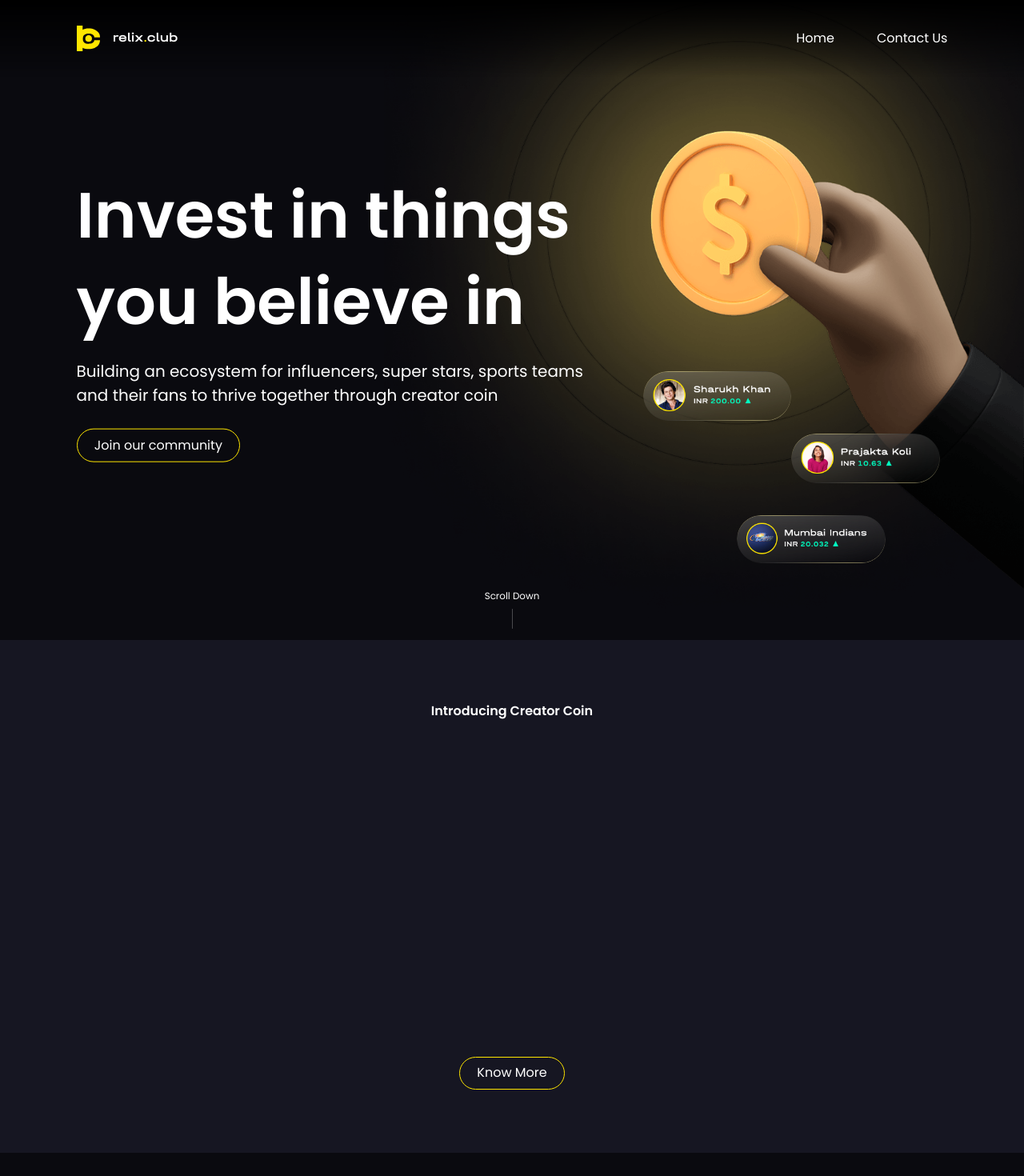
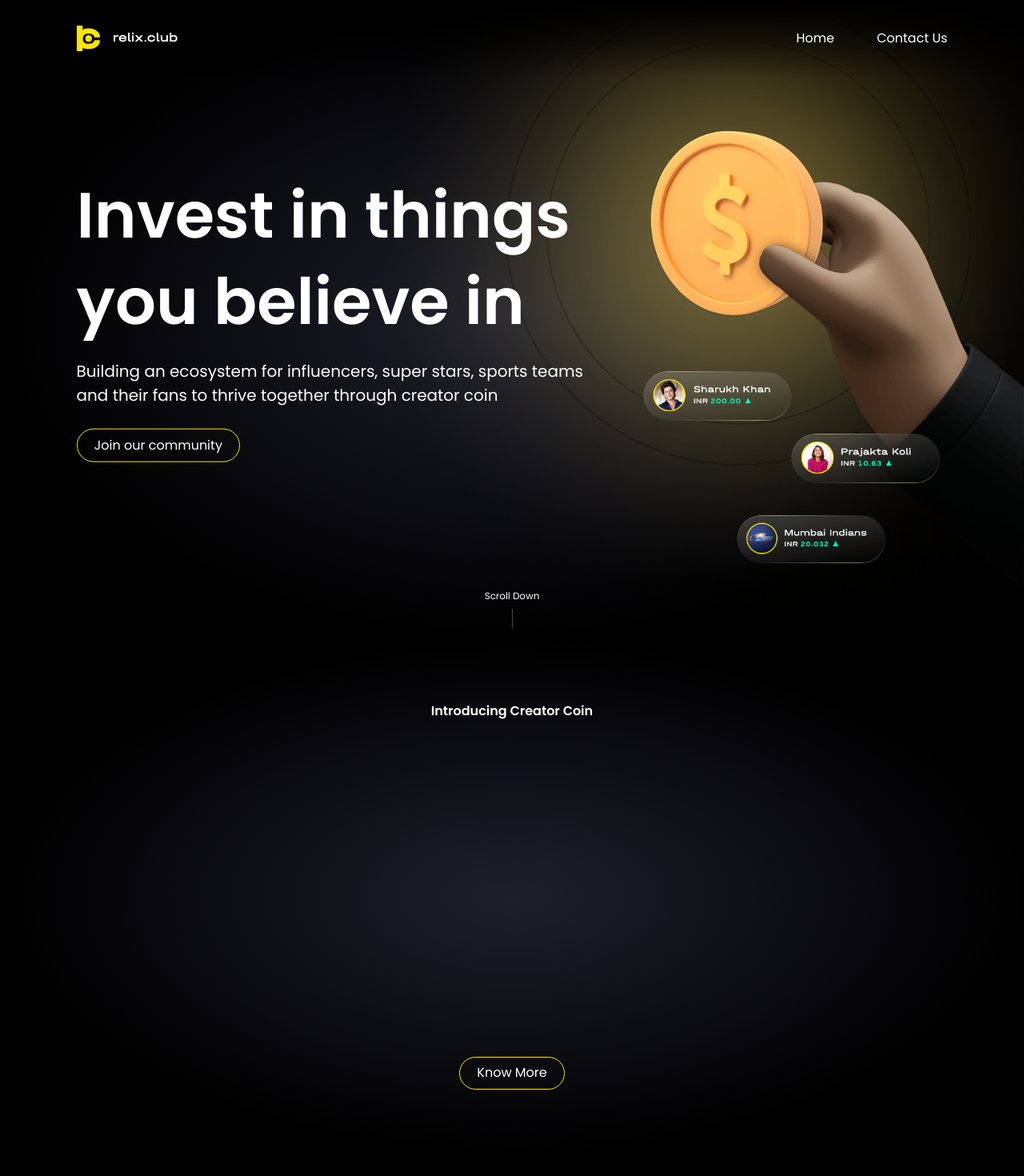
Before and after one commit to Mynk-9/relix-club, a React (Create React App) app: page / in a window 1280 px wide. Shown: the top 1470 px of the page at 80% size. Built offline with nearby package versions, Linux system fonts and the light colour scheme.

Commit message:
Sections will get solid background only when on mobile displays

```diff
--- a/src/pages/mainpage/MainPage.module.scss
+++ b/src/pages/mainpage/MainPage.module.scss
@@ -29,7 +29,7 @@
     position: relative;
     padding: var(--section-padding-vertical) var(--section-padding-horizontal);
 
-    // background: radial-gradient(50% 50% at 50% 50%, #1e1f2c 0%, #000000 100%);
+    background: radial-gradient(50% 50% at 50% 50%, #1e1f2c 0%, #000000 100%);
 
     .content {
         display: block;
@@ -327,10 +327,14 @@
     }
 }
 .section:nth-child(2n + 1) {
-    background-color: #161622;
+    @media screen and (max-width: 768px) {
+        background: #161622;
+    }
 }
 .section:nth-child(2n) {
-    background-color: #0a0a0f;
+    @media screen and (max-width: 768px) {
+        background: #0a0a0f;
+    }
 }
 .heroSection {
     height: 100vh;
```
